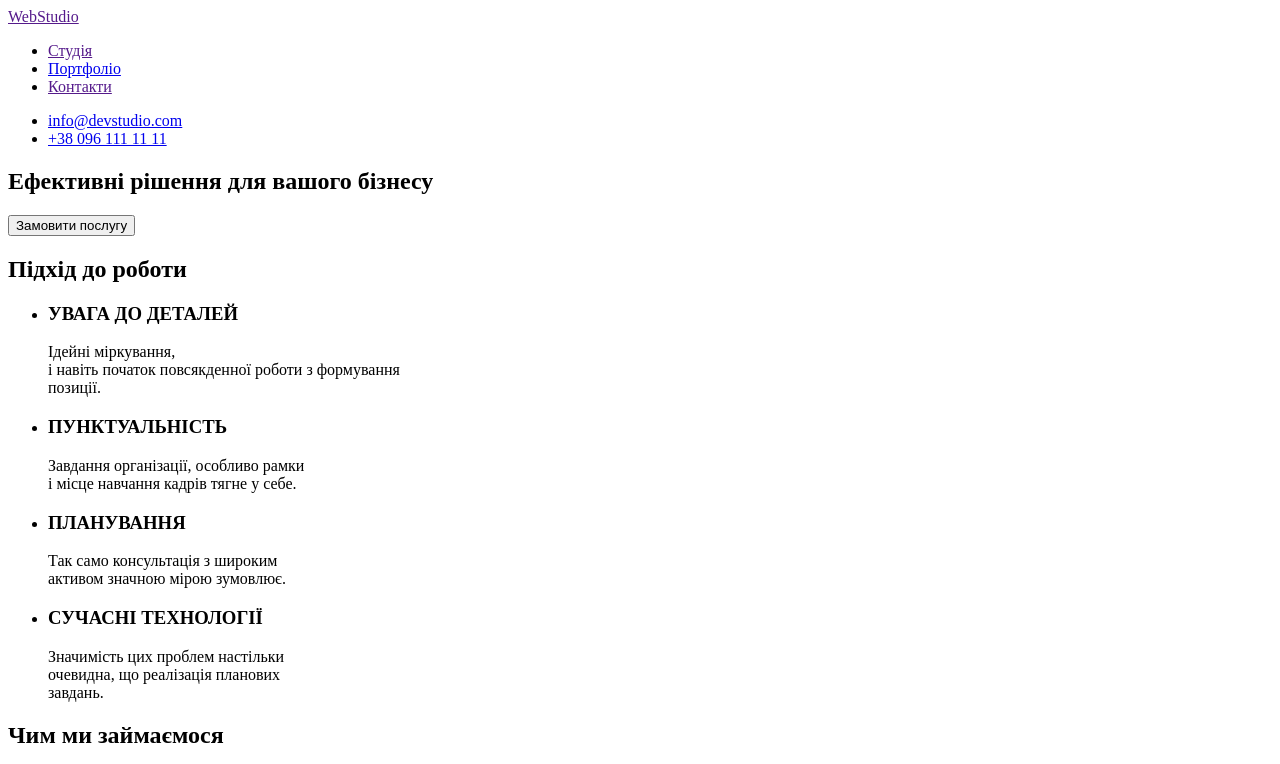
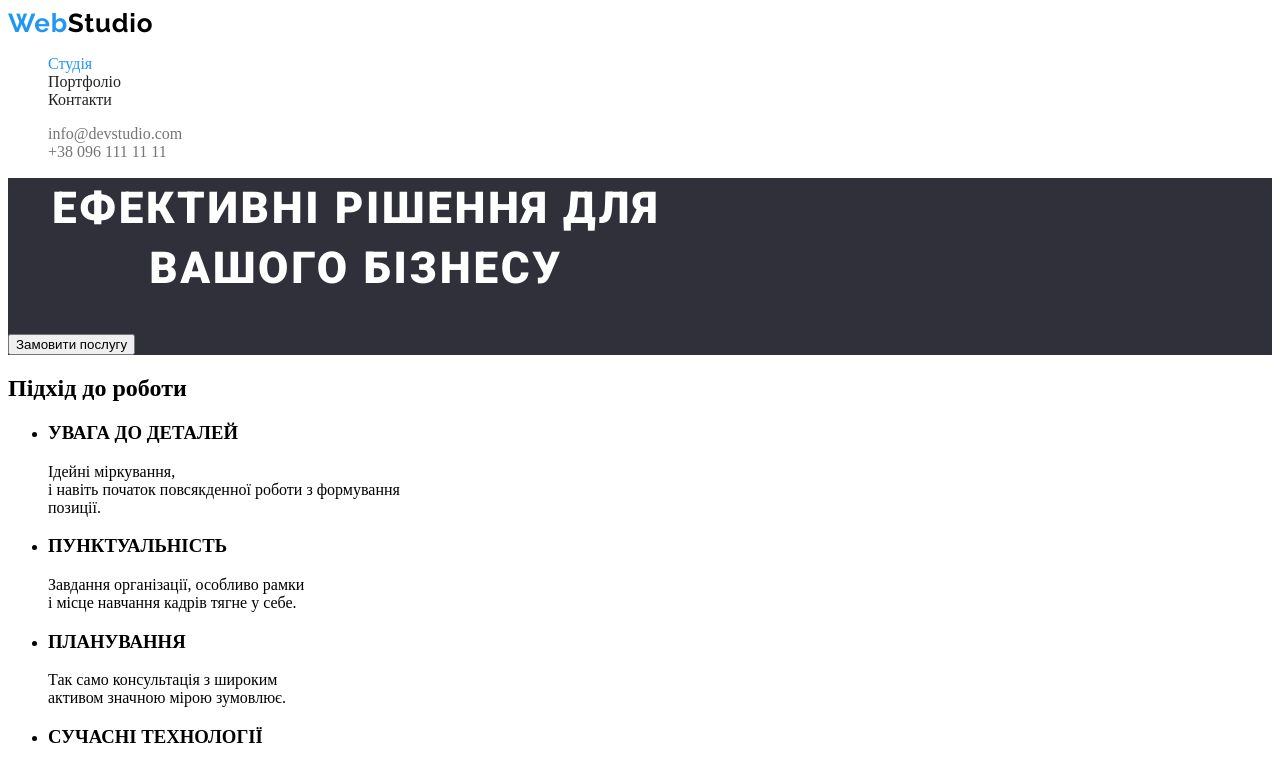
Before and after one commit to Anton-Kandaurov/goit-markup-hw-02, a plain HTML site: page index.html in a window 1280 px wide. Shown: the top 764 px of the page. Drawn offline with Linux system fonts and the light colour scheme.

Commit message:
робота с css начало

```diff
--- a/index.html
+++ b/index.html
@@ -5,26 +5,30 @@
     <meta http-equiv="X-UA-Compatible" content="IE=edge">
     <meta name="viewport" content="width=device-width, initial-scale=1.0">
     <link rel="stylesheet" href="./style/style.css">
+    <link rel="preconnect" href="https://fonts.googleapis.com">
+    <link rel="preconnect" href="https://fonts.gstatic.com" crossorigin>
+    <link href="https://fonts.googleapis.com/css2?family=Raleway:wght@700&family=Roboto:wght@400;500;700;900&display=swap"
+        rel="stylesheet">
     <title>WebStudio</title>
 </head>
-<body>
-    <header>
+<body class="body">
+    <header class="header">
         <!--Navigation-->
 
-    <a href="">WebStudio</a>
+    <a href="" class="header-logo"><span class="header-logo-web">Web</span>Studio</a>
     <nav>
 
-    <ul>
-        <li><a href="">Студія</a></li>
-        <li><a href="./portfolio.html">Портфоліо</a></li>
-        <li><a href="">Контакти</a></li>
+    <ul class="header-nav">
+        <li><a href="" class="header-nav-li-ac header-nav-li">Студія</a></li>
+        <li><a href="./portfolio.html"  class="header-nav-li">Портфоліо</a></li>
+        <li><a href="" class="header-nav-li">Контакти</a></li>
     </ul>
 
       </nav>
 
-    <ul>
-      <li><a href="mailto:info@devstudio.com" class="contact-link">info@devstudio.com</a></li>
-      <li><a href="tel:+380961111111" class="contact-link">+38 096 111 11 11</a></li>
+    <ul class="header-nav-contact">
+      <li class=""><a href="mailto:info@devstudio.com" class="header-nav-contact">info@devstudio.com</a></li>
+      <li class=""><a href="tel:+380961111111" class="header-nav-contact">+38 096 111 11 11</a></li>
     </ul>
 
     </header>
@@ -32,8 +36,8 @@
     <main>
   <!--Hero baner-->
 
-        <section>
-            <h1>Ефективні рішення для вашого бізнесу</h1>
+        <section class="hero">
+            <h1 class="hero-h1">Ефективні рішення для вашого бізнесу</h1>
             <button type="button">Замовити послугу</button>
         </section>
 
--- a/style/style.css
+++ b/style/style.css
@@ -0,0 +1,112 @@
+/*
+основной цвет: #000000
+цвет акцента: #2196F3
+вторичный цвет: #757575
+
+*/
+:root{
+    --accent-color: #2196F3;
+    --title-text-color: #000000;
+    --title-N2-text-color: #757575;
+    --basic-title-color: #ffffff;
+    --hero-footer-color: #2F303A;
+    --title-N3-text-color: #212121;
+}
+
+/* --------------index.html--------------------*/
+.body {
+  background-color: var(--basic-title-color);
+  color: var(--title-text-color);
+}
+
+
+/*--------------header-----------*/
+
+.header{
+    color: var(--title-text-color);
+    background-color: var(--basic-title-color);
+}
+
+.header-logo{
+   color: var(--title-text-color);
+   font-family: 'Raleway';
+   font-style: normal;
+   font-weight: 700;
+   font-size: 26px;
+   line-height: 31px;
+   letter-spacing: 0.03em;
+   text-decoration: none;
+}
+
+.header-logo:focus,
+.header-logo:hover {
+    color: var(--accent-color);
+}
+
+.header-logo-web{
+    color: var(--accent-color);
+}
+
+.header-nav{
+    text-decoration: none;
+    list-style-type: none;
+}
+
+.header-nav-li{
+    width: 45px;
+    height: 16px;
+    left: 453px;
+    top: 32px;
+    text-decoration: none;
+    list-style-type:none;
+    color: var(--title-N3-text-color);
+}
+
+.header-nav-li:hover,
+.header-nav-li:focus{
+    color: var(--accent-color);
+}
+
+.header-nav-li-ac{
+    color: var(--accent-color);
+}
+
+.header-nav-contact{
+  color: var(--title-N2-text-color);
+  width: 122px;
+  height: 16px;
+  left: 1263px;
+  top: 32px;
+  text-decoration: none;
+  list-style-type: none;
+}
+
+.header-nav-contact:focus,
+.header-nav-contact:hover{
+    color: var(--accent-color);
+}
+
+
+/*-----------Main---------*/
+
+/*------------hero--------*/
+
+.hero{
+    background-color: var(--hero-footer-color);
+    color: var(--basic-title-color);
+}
+
+.hero-h1{
+width: 696px;
+height: 120px;
+left: 437px;
+top: 280px;
+font-family: 'Roboto';
+font-style: normal;
+font-weight: 900;
+font-size: 44px;
+line-height: 60px;
+text-align: center;
+letter-spacing: 0.06em;
+text-transform: uppercase;
+}
```
Also changed, not shown: portfolio.html (+4 -0 lines).
